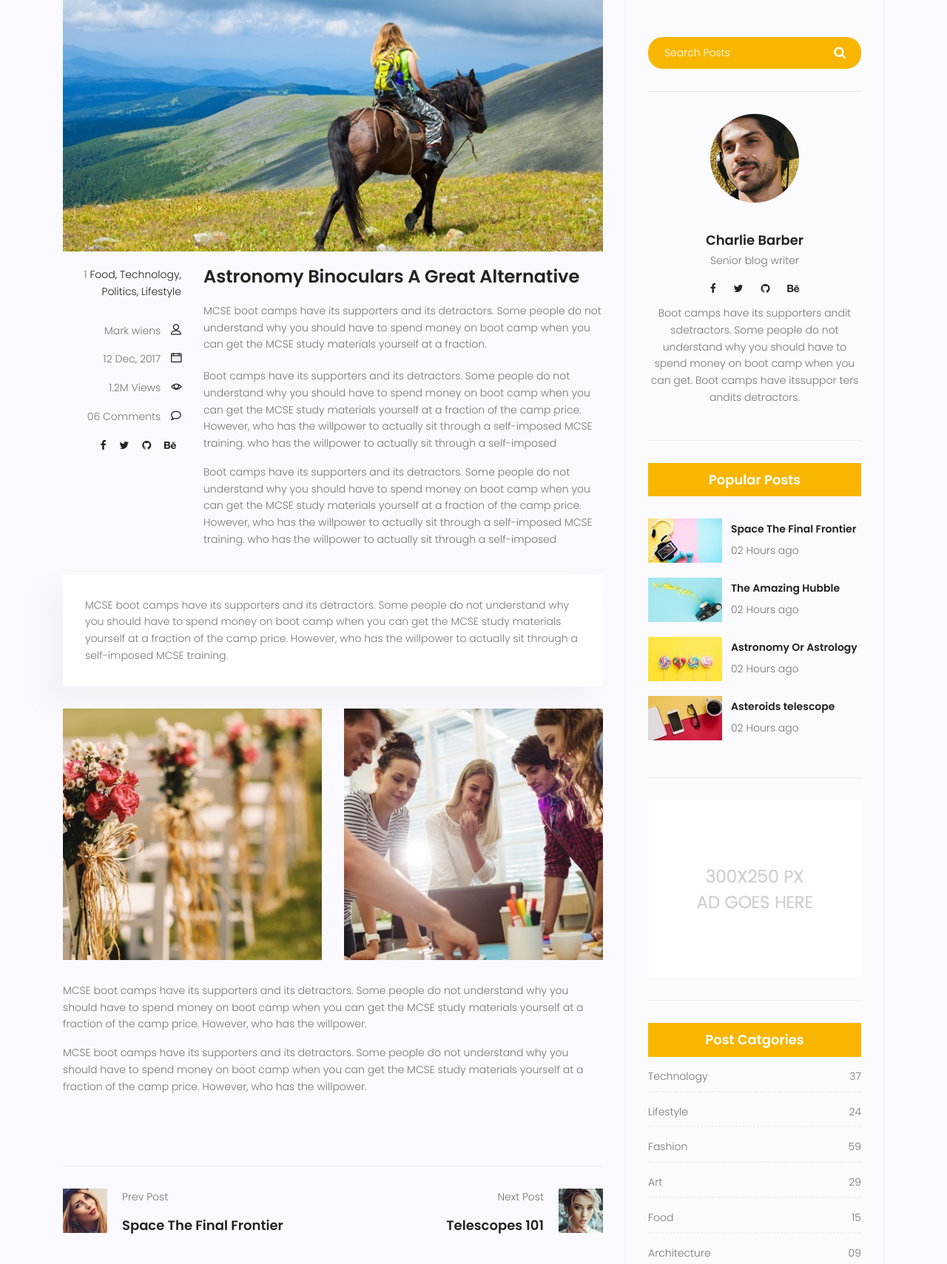
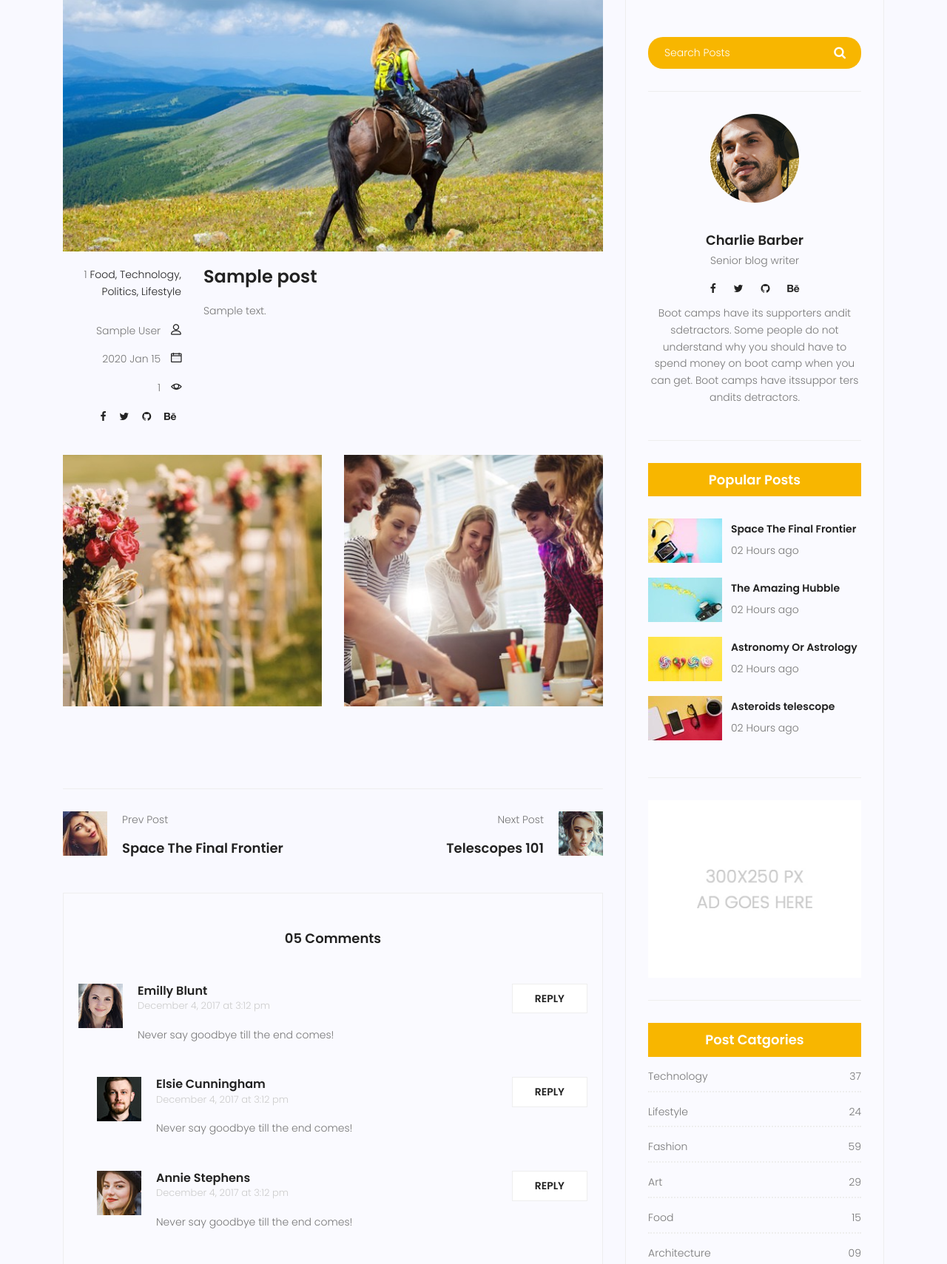
Before and after one commit to mimalefdal/mysite, a Django app: template templates/blog/blog-single.html in a window 1280 px wide. Shown: the part 421-2130 px from the top of the page at 74% size. Run offline with Django 3.2, Linux system fonts and the light colour scheme; tables that the repository leaves empty hold one stand-in row (values such as "Sample post"); the template is opened without the code that fills it: values that come from a table or form of the project are taken from there, most other values are stand-ins (such as "Sample title", 1, 10 or a date in 2020); some libraries are stand-ins or nearby versions.

Commit message:
Improve Blog single view

```diff
--- a/blog/views.py
+++ b/blog/views.py
@@ -1,4 +1,4 @@
-from django.shortcuts import render
+from django.shortcuts import render,get_object_or_404
 from blog.models import *
 
 # Create your views here.
@@ -12,5 +12,6 @@ def blog_view(request):
 
 
 def blog_single_view(request,id):
-        content={'id':id}
+        post = get_object_or_404(Post,id=id,published=True)
+        content={'post':post}
         return render(request,'blog/blog-single.html',content)
--- a/templates/blog/blog-single.html
+++ b/templates/blog/blog-single.html
@@ -6,13 +6,15 @@
   <div class="container">
     <div class="row d-flex align-items-center justify-content-center">
       <div class="about-content col-lg-12">
-        <h1 class="text-white">Post {{ id }} Details Page</h1>
+        <h1 class="text-white">Post Details Page</h1>
         <p class="text-white link-nav">
           <a href="index.html">Home </a>
           <span class="lnr lnr-arrow-right"></span
           ><a href="blog-home.html">Blog </a>
           <span class="lnr lnr-arrow-right"></span>
           <a href="blog-single.html"> Blog Details Page</a>
+          <span class="lnr lnr-arrow-right"></span>
+          <span>{{ post.id }}</span>
         </p>
       </div>
     </div>
@@ -41,18 +43,20 @@
             </ul>
             <div class="user-details row">
               <p class="user-name col-lg-12 col-md-12 col-6">
-                <a href="#">Mark wiens</a> <span class="lnr lnr-user"></span>
+                <a href="#">{{ post.author }}</a>
+                <span class="lnr lnr-user"></span>
               </p>
               <p class="date col-lg-12 col-md-12 col-6">
-                <a href="#">12 Dec, 2017</a>
+                <a href="#">{{ post.date_published|date:"Y M d" }}</a>
                 <span class="lnr lnr-calendar-full"></span>
               </p>
               <p class="view col-lg-12 col-md-12 col-6">
-                <a href="#">1.2M Views</a> <span class="lnr lnr-eye"></span>
+                <a href="#">{{ post.counted_view }}</a>
+                <span class="lnr lnr-eye"></span>
               </p>
-              <p class="comments col-lg-12 col-md-12 col-6">
+              <!-- <p class="comments col-lg-12 col-md-12 col-6">
                 <a href="#">06 Comments</a> <span class="lnr lnr-bubble"></span>
-              </p>
+              </p> -->
               <ul class="social-links col-lg-12 col-md-12 col-6">
                 <li>
                   <a href="#"><i class="fa fa-facebook"></i></a>
@@ -70,40 +74,17 @@
             </div>
           </div>
           <div class="col-lg-9 col-md-9">
-            <h3 class="mt-20 mb-20">
-              Astronomy Binoculars A Great Alternative
-            </h3>
-            <p class="excert">
-              MCSE boot camps have its supporters and its detractors. Some
-              people do not understand why you should have to spend money on
-              boot camp when you can get the MCSE study materials yourself at a
-              fraction.
-            </p>
-            <p>
-              Boot camps have its supporters and its detractors. Some people do
-              not understand why you should have to spend money on boot camp
-              when you can get the MCSE study materials yourself at a fraction
-              of the camp price. However, who has the willpower to actually sit
-              through a self-imposed MCSE training. who has the willpower to
-              actually sit through a self-imposed
-            </p>
-            <p>
-              Boot camps have its supporters and its detractors. Some people do
-              not understand why you should have to spend money on boot camp
-              when you can get the MCSE study materials yourself at a fraction
-              of the camp price. However, who has the willpower to actually sit
-              through a self-imposed MCSE training. who has the willpower to
-              actually sit through a self-imposed
-            </p>
+            <h3 class="mt-20 mb-20">{{ post.title }}</h3>
+            <p class="excert">{{ post.content }}</p>
           </div>
           <div class="col-lg-12">
-            <div class="quotes">
+            <!-- <div class="quotes">
               MCSE boot camps have its supporters and its detractors. Some
               people do not understand why you should have to spend money on
               boot camp when you can get the MCSE study materials yourself at a
               fraction of the camp price. However, who has the willpower to
               actually sit through a self-imposed MCSE training.
-            </div>
+            </div> -->
             <div class="row mt-30 mb-30">
               <div class="col-6">
                 <img class="img-fluid" src="img/blog/post-img1.jpg" alt="" />
@@ -112,20 +93,13 @@
                 <img class="img-fluid" src="img/blog/post-img2.jpg" alt="" />
               </div>
               <div class="col-lg-12 mt-30">
-                <p>
+                <!-- <p>
                   MCSE boot camps have its supporters and its detractors. Some
                   people do not understand why you should have to spend money on
                   boot camp when you can get the MCSE study materials yourself
                   at a fraction of the camp price. However, who has the
                   willpower.
-                </p>
-                <p>
-                  MCSE boot camps have its supporters and its detractors. Some
-                  people do not understand why you should have to spend money on
-                  boot camp when you can get the MCSE study materials yourself
-                  at a fraction of the camp price. However, who has the
-                  willpower.
-                </p>
+                </p> -->
               </div>
             </div>
           </div>
```
